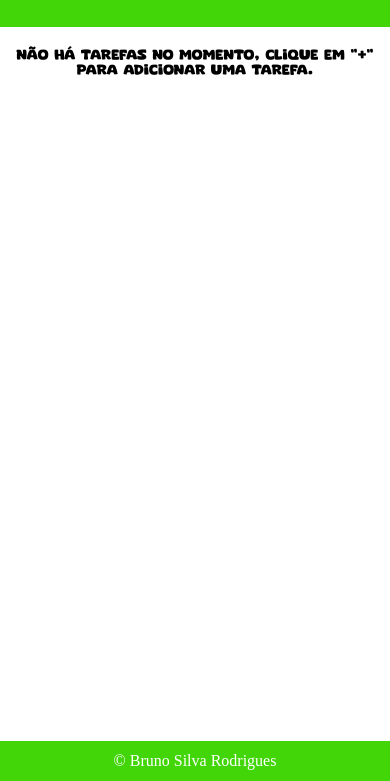
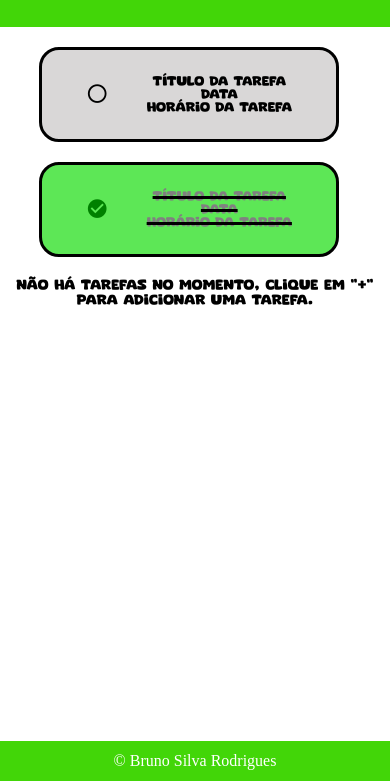
Before and after one commit to BrunoSilva03/CRUD, a plain HTML site: page index.html in a window 390 px wide. Shown: the part 63-844 px from the top of the page. Drawn offline with Linux system fonts and the light colour scheme.

Commit message:
Ícones de marcado e desmarcado mobile first

```diff
--- a/index.html
+++ b/index.html
@@ -6,6 +6,7 @@
     <title>Document</title>
     <link rel="stylesheet" href="style.css">
     <link rel="shortcut icon" href="imagens/task-list.png" type="image/x-icon">
+    <link rel="stylesheet" href="https://cdn.jsdelivr.net/npm/@mdi/font@6.5.95/css/materialdesignicons.min.css">
 </head>
 <body>
     <header>
@@ -28,12 +29,41 @@
                     </form>
                 </div>
 
-                <section class="conteudo" hidden>
+                <section class="conteudo" >
+
+                    <div id="icone">
+                        <i class="mdi mdi-circle-outline"></i>
+                    </div>
+                    <div class="tarefa">
+                        <div id="titulo">
+                            <p>Título da Tarefa</p>
+                        </div>
+                        <div id="data">
+                            <p>data</p>
+                        </div>
+                        <div id="horario">
+                            <p>horário da tarefa</p>
+                        </div>
+                    </div>
 
                 </section>
 
-                <section class="feito" hidden>
+                <section class="feito">
 
+                   <div id="icone">
+                    <i class="mdi mdi-check-circle"></i>
+                </div>
+                <div class="tarefa-feita">
+                    <div id="titulo">
+                        <p>Título da Tarefa</p>
+                    </div>
+                    <div id="data">
+                        <p>data</p>
+                    </div>
+                    <div id="horario">
+                        <p>horário da tarefa</p>
+                    </div>
+                </div>
                 </section>
 
 
--- a/script.js
+++ b/script.js
@@ -16,7 +16,6 @@ function cancelar() {
 
 
 function confirmar() {
-    alert('Você confirmou');
     nomeTarefa = document.getElementById('txttarefa').value;
     dataTarefa = document.getElementById('txtdata').value;
     horarioTarefa = document.getElementById('txthorario').value;
--- a/style.css
+++ b/style.css
@@ -66,12 +66,16 @@
     }
 
     section.conteudo {
+        padding: 25px;
+
         width: 300px;
         margin-left: 10%;
         font-size: .7rem;
     }
 
     section.feito {
+        padding: 25px;
+
         width: 300px;
         margin-left: 10%;
         font-size: .7rem;
@@ -186,12 +190,14 @@
 
 
     section.conteudo {
+        padding: 50px;
         width: 400px;
         margin-left: 15%;
 
     }
 
     section.feito {
+        padding: 50px;
         width: 400px;
         margin-left: 15%;
     }
@@ -247,12 +253,14 @@
     }
 
     section.conteudo {
+        padding: 50px;
         width: 400px;
         margin-left: 25%;
 
     }
 
     section.feito {
+        padding: 50px;
         width: 400px;
         margin-left: 25%;
     }
@@ -309,11 +317,13 @@
 
 
     section.conteudo {
+        padding: 50px;
         margin-left: 19%;
 
     }
 
     section.feito {
+        padding: 50px;
         margin-left: 19%;
     }
 
@@ -377,11 +387,13 @@
     }
 
     section.conteudo {
+        padding: 50px;
         margin-left: 31%;
         font-size: 1.5em;
     }
 
     section.feito {
+        padding: 50px;
         margin-left: 31%;
         font-size: 1.5em;
     }
@@ -460,9 +472,11 @@ input {
 }
 
 section.conteudo {
+    display: flex;
+    justify-content: space-around;
+    align-items: center;
+
     background: rgb(217, 215, 215);
-
-    padding: 50px;
     margin-top: 20px;
     border-radius: 20px;
     border: 3px solid black;
@@ -474,20 +488,37 @@ section.conteudo {
 }
 
 section.feito {
+    display: flex;
+    justify-content: space-around;
+    align-items: center;
+
+
     background: rgb(93, 231, 86);
 
-    padding: 50px;
     margin-top: 20px;
     border-radius: 20px;
     border: 3px solid black;
 
     font-family: 'Super Comic';
-    text-decoration: line-through;
+    text-decoration: line-through 2.5px black;
     color: gray;
     text-align: center;
     max-width: 600px;
 }
 
+i {
+    font-size: 2em;
+    text-align: left;
+
+}
+
+i.mdi-circle-outline {
+
+}
+
+i.mdi-check-circle {
+    color: green;
+}
 
 #button-mais {
     position: fixed;
```
